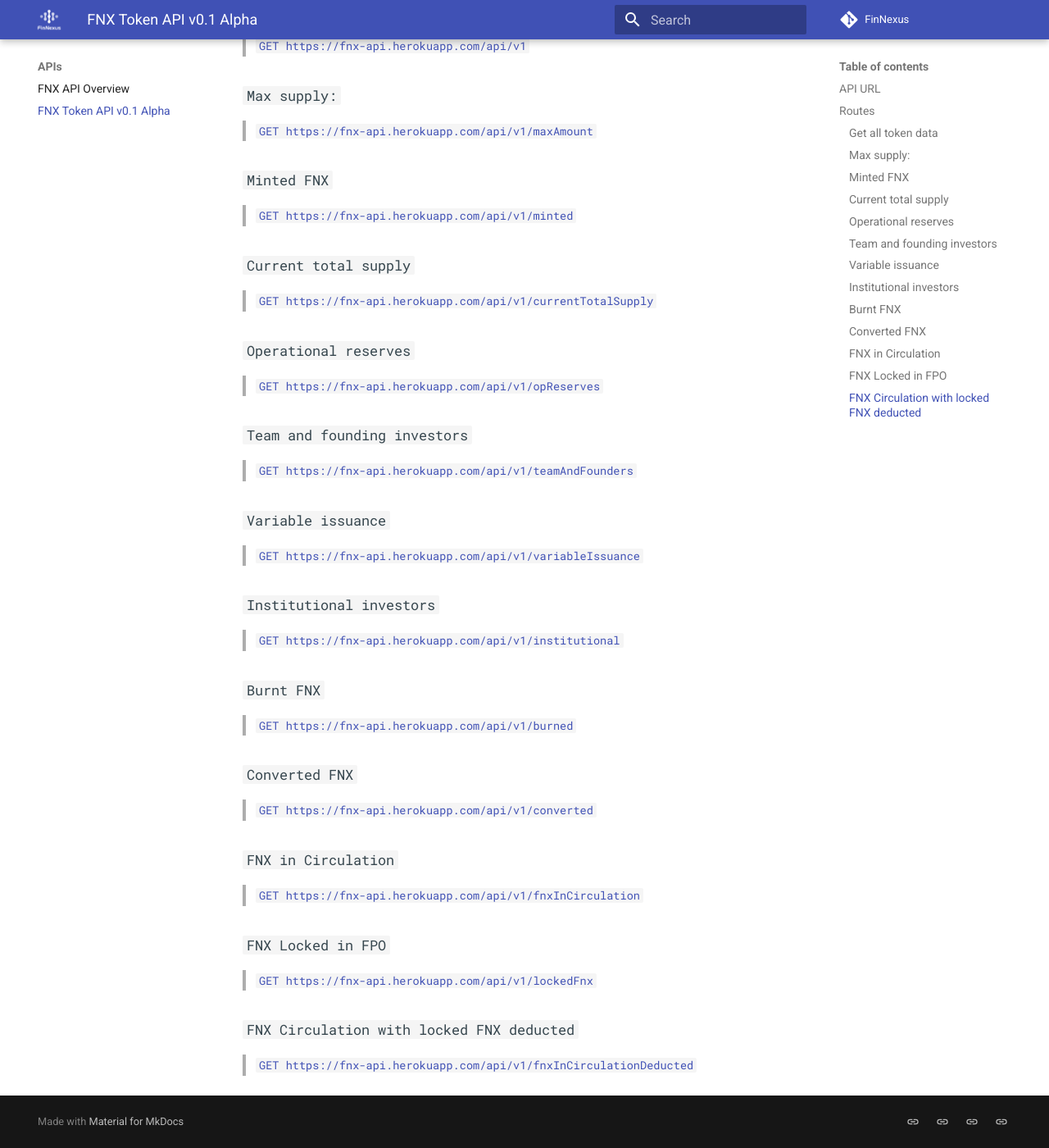
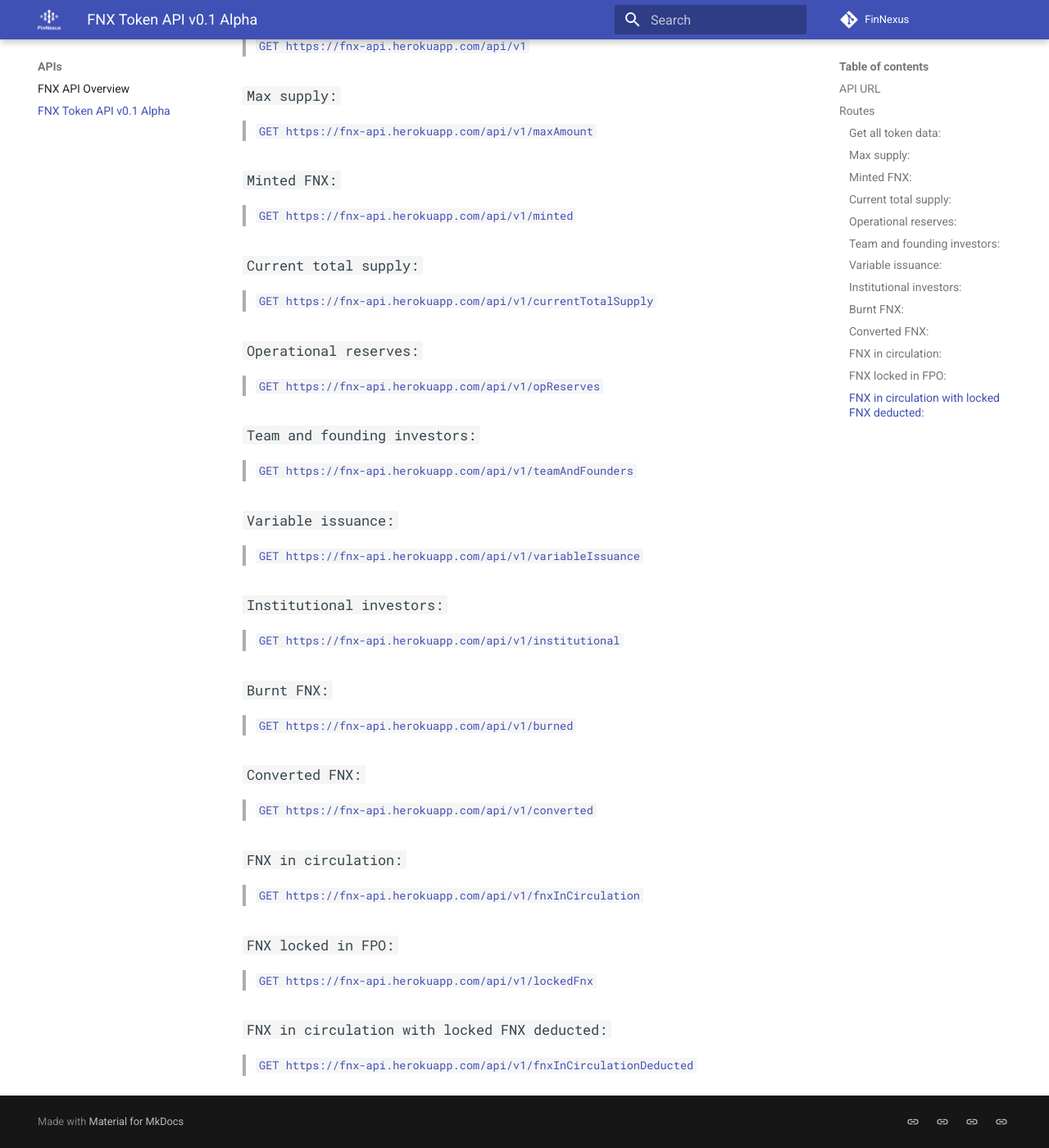
Before and after one commit to Phoenix-Finance/Phoenix-Documentation, an MkDocs documentation site: the page built from content/apis/token.md, in a window 1280 px wide and 1400 px high, scrolled down 742 px. Shown: the whole window at 82% size. Built offline with MkDocs 1.6.1 and Material for MkDocs 9.7.7, drawn with Linux system fonts in a browser that asks for light colours.

Commit message:
Fixed formatting

```diff
--- a/content/apis/token.md
+++ b/content/apis/token.md
@@ -14,43 +14,43 @@ A single route at `/api/v1` returns all of the API data, while individual pieces
 
 ## Routes
 
-### `Get all token data`
+### `Get all token data:`
 
 > [`GET https://fnx-api.herokuapp.com/api/v1`](https://fnx-api.herokuapp.com/api/v1)
 
 ### `Max supply:`
 > [`GET https://fnx-api.herokuapp.com/api/v1/maxAmount`](https://fnx-api.herokuapp.com/api/v1/maxAmount)
 
-### `Minted FNX`
+### `Minted FNX:`
 > [`GET https://fnx-api.herokuapp.com/api/v1/minted`](https://fnx-api.herokuapp.com/api/v1/minted)
 
-### `Current total supply`
+### `Current total supply:`
 > [`GET https://fnx-api.herokuapp.com/api/v1/currentTotalSupply`](https://fnx-api.herokuapp.com/api/v1/currentTotalSupply)
 
-### `Operational reserves`
+### `Operational reserves:`
 > [`GET https://fnx-api.herokuapp.com/api/v1/opReserves`](https://fnx-api.herokuapp.com/api/v1/opReserves)
 
-### `Team and founding investors`
+### `Team and founding investors:`
 > [`GET https://fnx-api.herokuapp.com/api/v1/teamAndFounders`](https://fnx-api.herokuapp.com/api/v1/teamAndFounders)
 
-### `Variable issuance`
+### `Variable issuance:`
 > [`GET https://fnx-api.herokuapp.com/api/v1/variableIssuance`](https://fnx-api.herokuapp.com/api/v1/variableIssuance)
 
-### `Institutional investors`
+### `Institutional investors:`
 > [`GET https://fnx-api.herokuapp.com/api/v1/institutional`](https://fnx-api.herokuapp.com/api/v1/institutional)
 
-### `Burnt FNX`
+### `Burnt FNX:`
 > [`GET https://fnx-api.herokuapp.com/api/v1/burned`](https://fnx-api.herokuapp.com/api/v1/burned)
 
-### `Converted FNX`
+### `Converted FNX:`
 > [`GET https://fnx-api.herokuapp.com/api/v1/converted`](https://fnx-api.herokuapp.com/api/v1/converted)
 
-### `FNX in Circulation`
+### `FNX in circulation:`
 > [`GET https://fnx-api.herokuapp.com/api/v1/fnxInCirculation`](https://fnx-api.herokuapp.com/api/v1/fnxInCirculation)
 
-### `FNX Locked in FPO`
+### `FNX locked in FPO:`
 > [`GET https://fnx-api.herokuapp.com/api/v1/lockedFnx`](https://fnx-api.herokuapp.com/api/v1/lockedFnx)
 
-### `FNX Circulation with locked FNX deducted`
+### `FNX in circulation with locked FNX deducted:`
 > [`GET https://fnx-api.herokuapp.com/api/v1/fnxInCirculationDeducted`](https://fnx-api.herokuapp.com/api/v1/fnxInCirculationDeducted
 )
```
